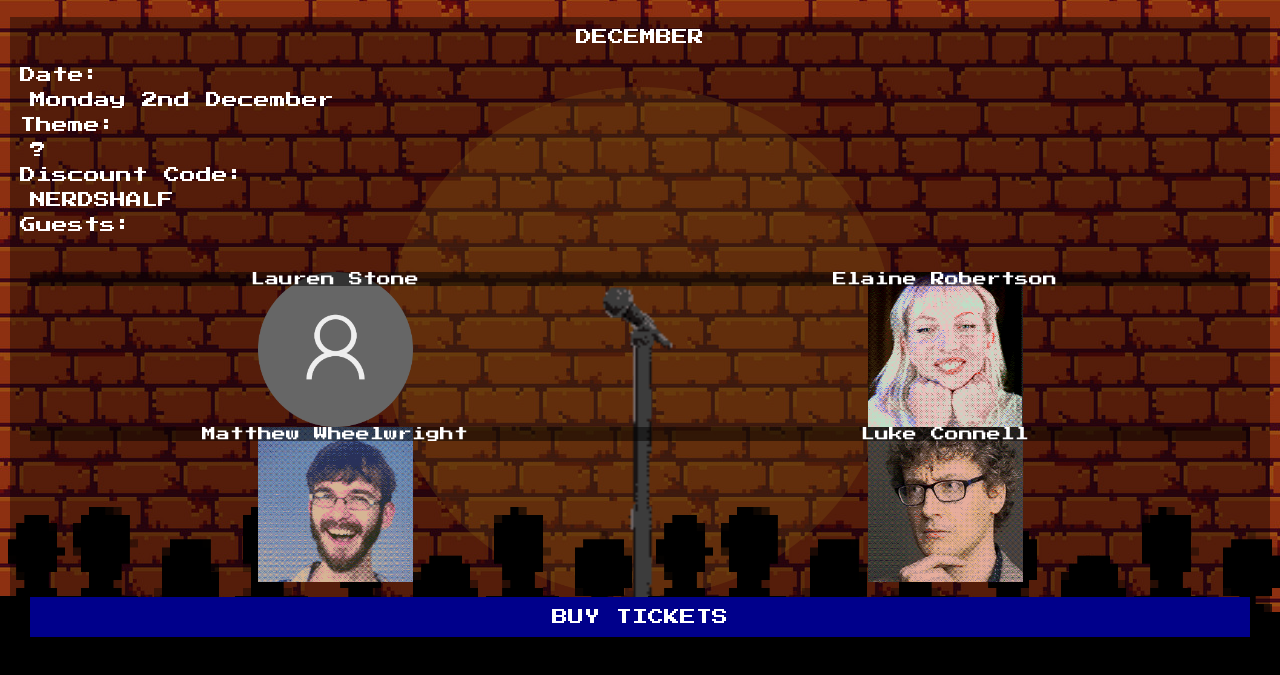
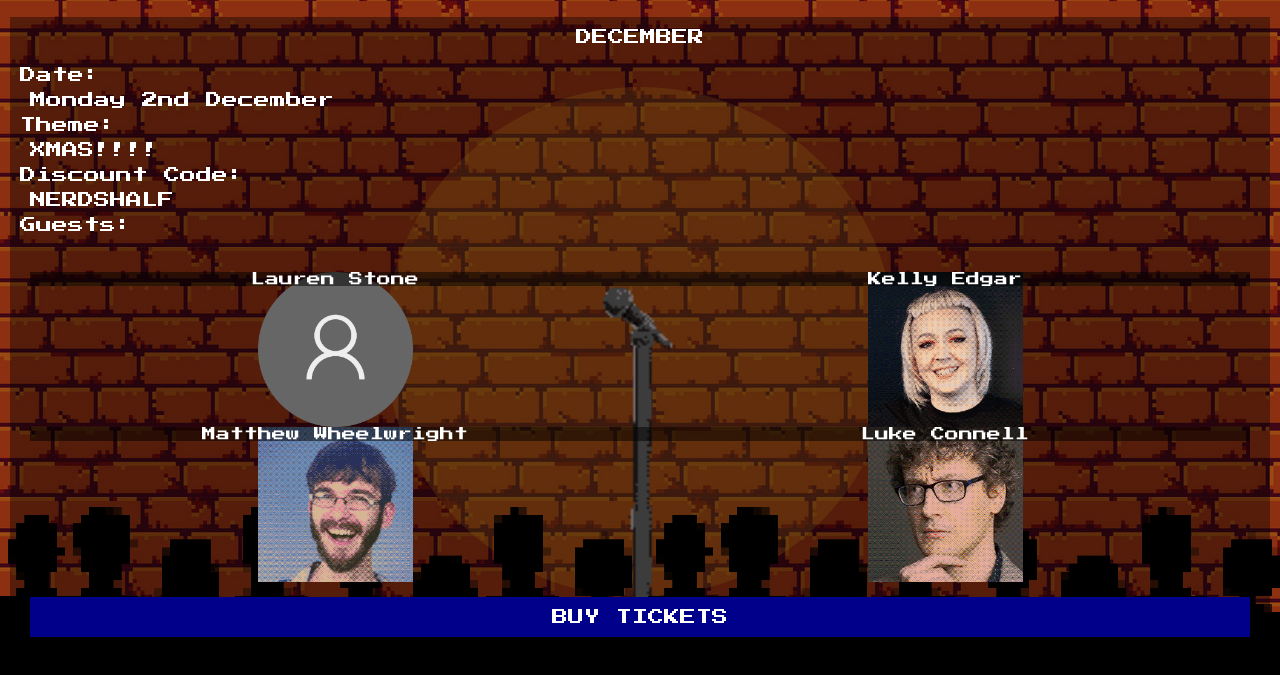
Before and after one commit to nerdsfun/nerdsfun.github.io, a plain HTML site: page index.html in a window 1280 px wide. Shown: the part 123-798 px from the top of the page. Drawn offline with nearby package versions, Linux system fonts and the light colour scheme.

Commit message:
Update index.html

```diff
--- a/index.html
+++ b/index.html
@@ -418,10 +418,10 @@ top: 255px;
   {
     'show': 12,
     'url': 'https://www.thestand.co.uk/performance/16799/nerds-just-wanna-have-fun/20241202/newcastle',
-       'theme': '?',
+       'theme': 'XMAS!!!!',
     'guests': [
       'Lauren Stone',
-      'Elaine Robertson',
+      'Kelly Edgar',
       'Matthew Wheelwright',
       'Luke Connell'
     ]
```
